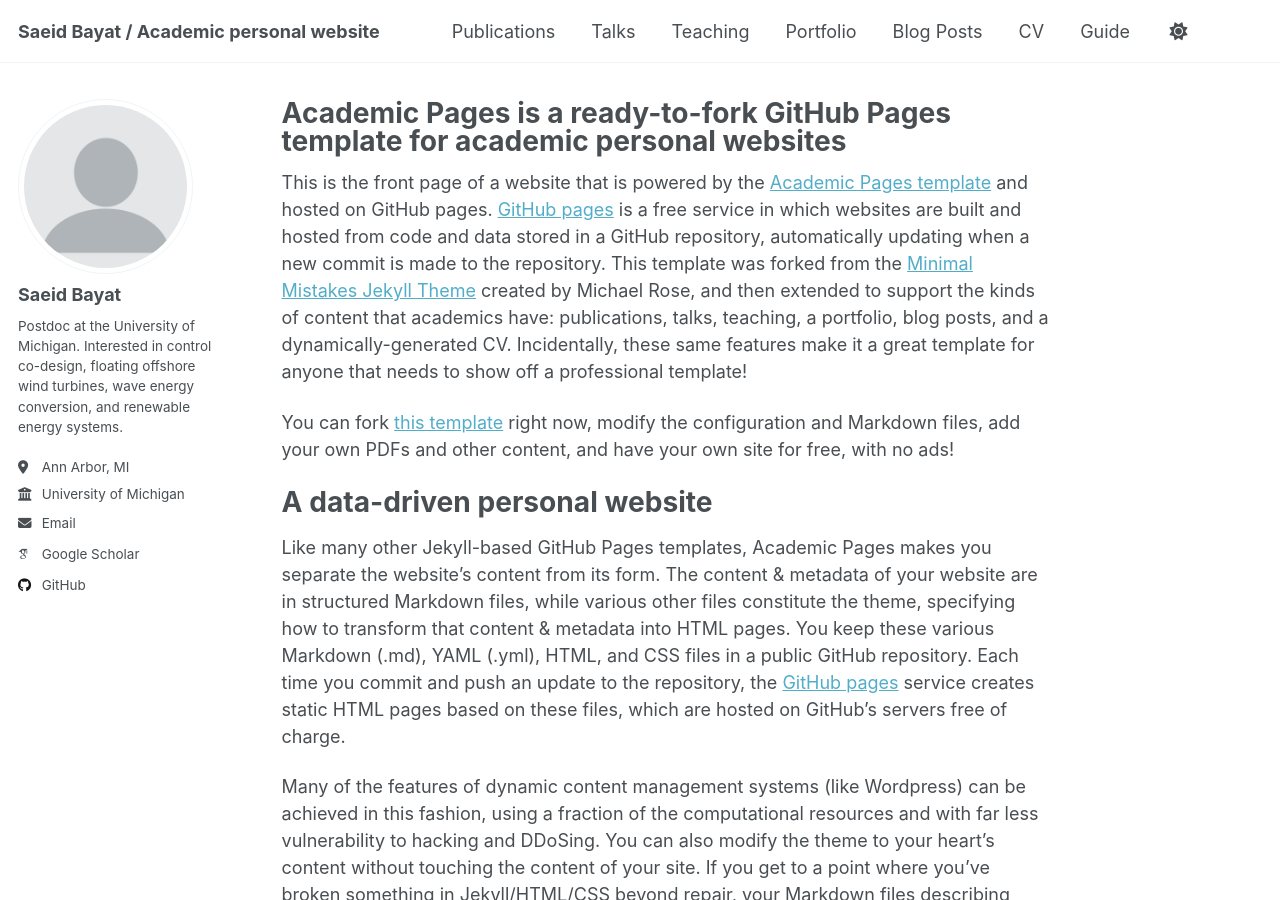
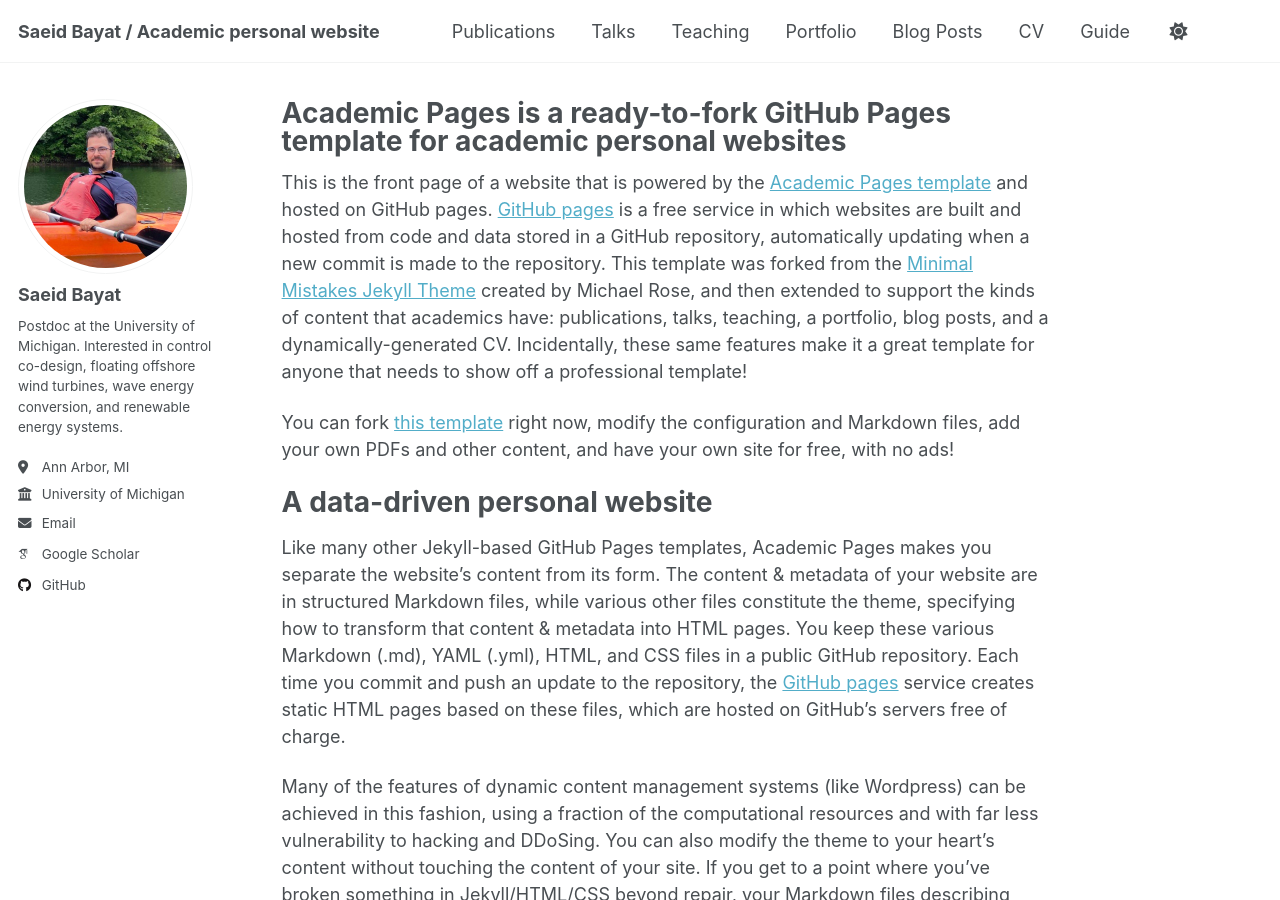
Before and after one commit to SaeidBayat/SaeidBayat.github.io, a Jekyll site: the page built from _pages/about.md, in a window 1280 px wide and 900 px high. Built offline with Jekyll 4.4.1, drawn with Linux system fonts in a browser that asks for light colours; some web fonts are replaced; a script that is not in the unit is left out.

Commit message:
add image

```diff
--- a/_config.yml
+++ b/_config.yml
@@ -22,7 +22,7 @@ repository               : "academicpages/academicpages.github.io"
 #               Additional customization can be done by editing /_includes/author-profile.html
 author:
   # Biographic information
-  avatar           : "profile.png"
+  avatar           : "my_image.jpeg"
   name             : "Saeid Bayat"
   pronouns         : # example: "she/her"
   bio              : "Postdoc at the University of Michigan. Interested in control co-design, floating offshore wind turbines, wave energy conversion, and renewable energy systems."
```
Also changed, not shown: images/my_image.jpeg (added), 1 other file.
